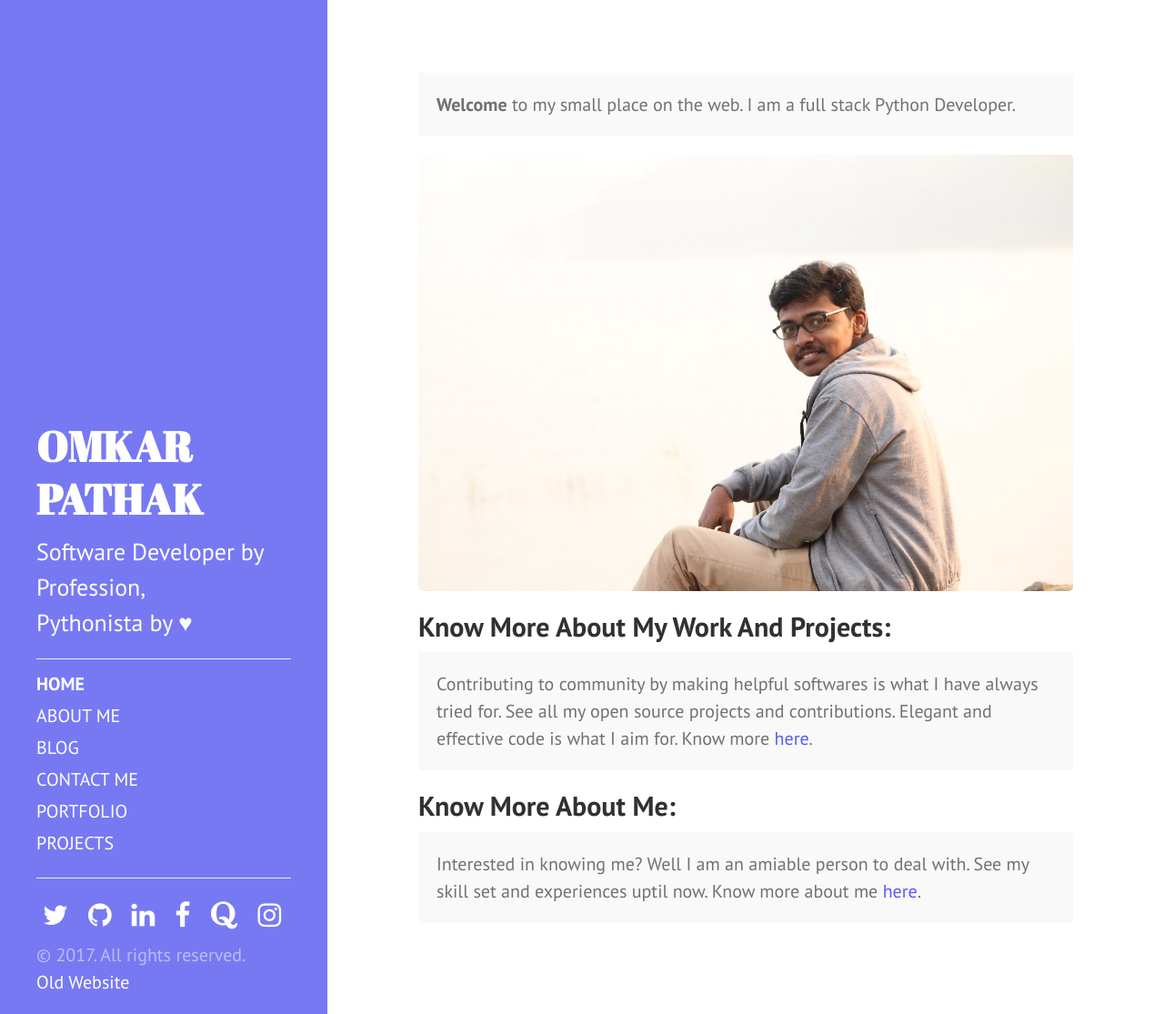
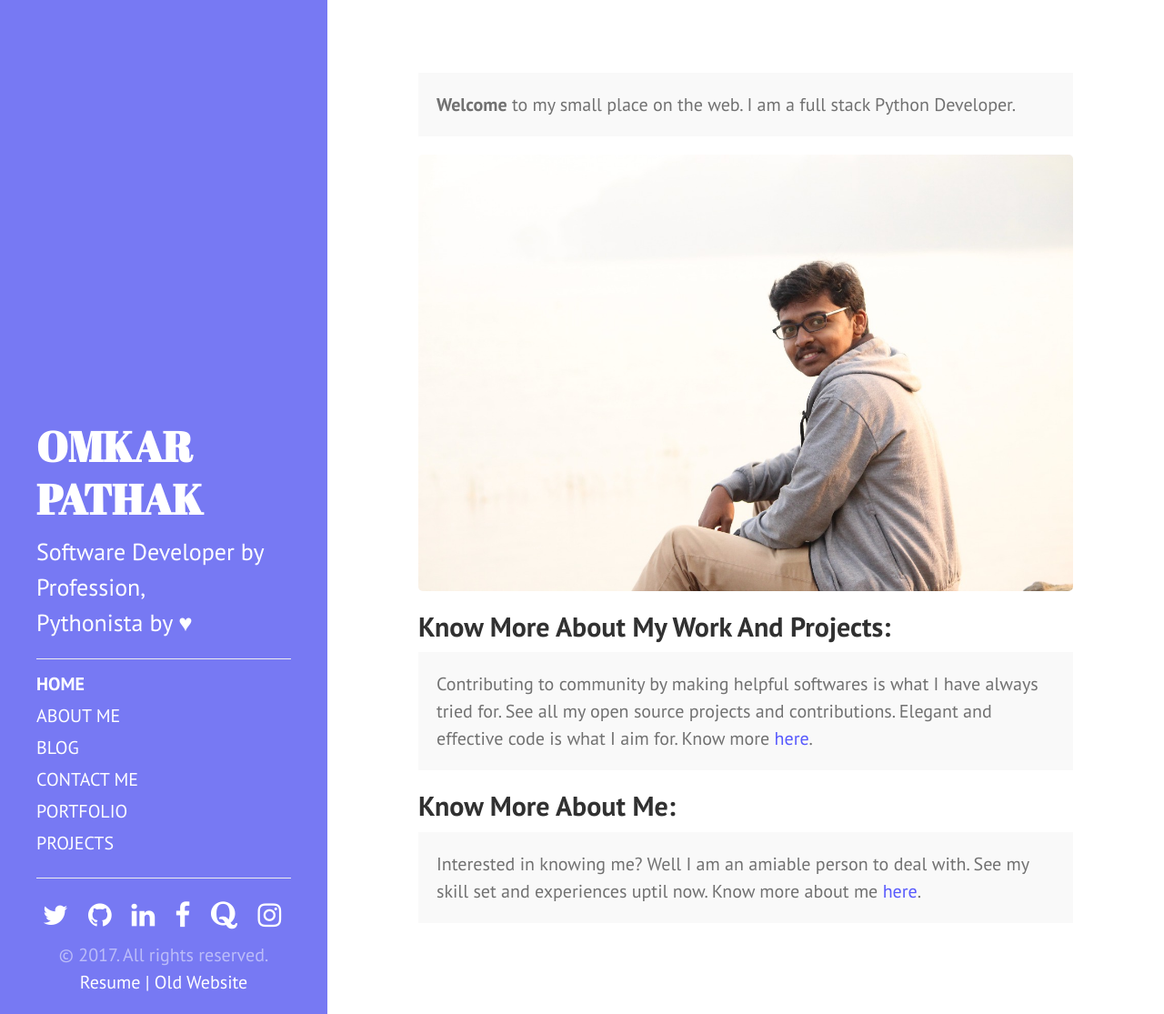
Before and after one commit to OmkarPathak/omkarpathak.github.io, a Jekyll site: the page built from index.html, in a window 1280 px wide and 1115 px high. Shown: the whole window at 91% size. Built offline with Jekyll 4.4.1, drawn with Linux system fonts in a browser that asks for light colours; the list of posts is cut into pages by our own code.

Commit message:
Text centered on sidebar

```diff
--- a/_includes/sidebar.html
+++ b/_includes/sidebar.html
@@ -69,7 +69,10 @@
       </ul>
     </div>
 
-    <p style="padding-bottom:0; margin: 0">&copy; {{ site.time | date: '%Y' }}. All rights reserved.</p>
-    <p style="margin: 0; padding:0; color: white"><a href="http://old-website.omkarpathak.in/">Old Website</a></p>
+    <p style="padding-bottom:0; margin: 0; text-align: center">&copy; {{ site.time | date: '%Y' }}. All rights reserved.</p>
+    <p style="margin: 0; padding:0; color: white; text-align: center">
+      <a href="{{ "downloads/OmkarResume.pdf" | relative_url }}">Resume | </a>
+      <a href="http://old-website.omkarpathak.in/">Old Website</a>
+    </p>
   </div>
 </div>
```
Also changed, not shown: 1 other file.
